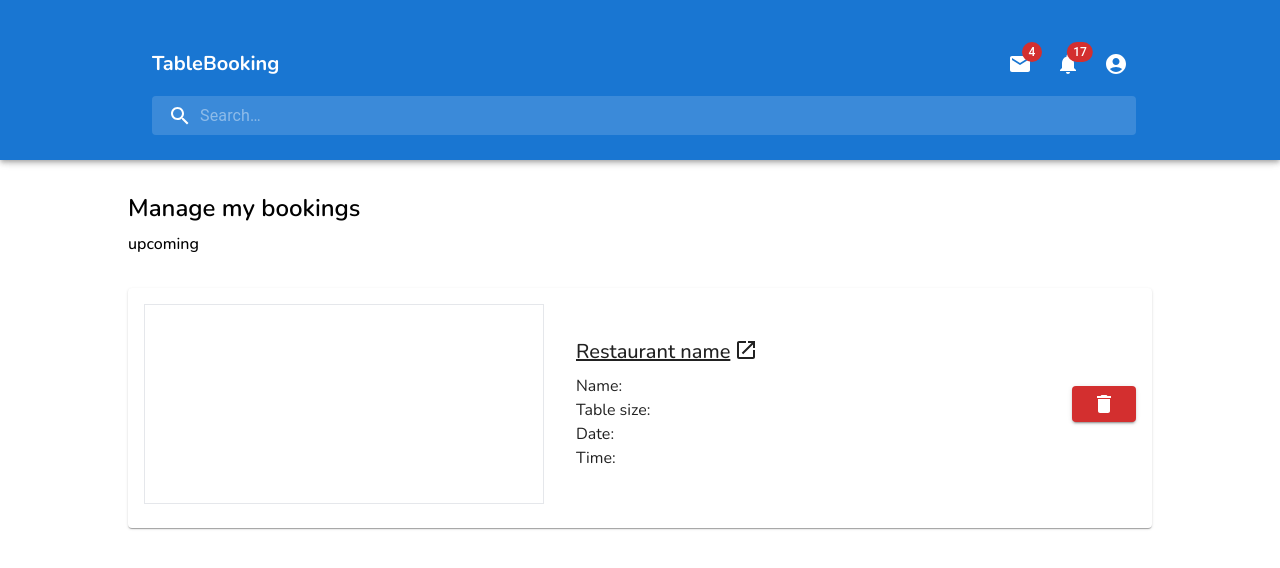
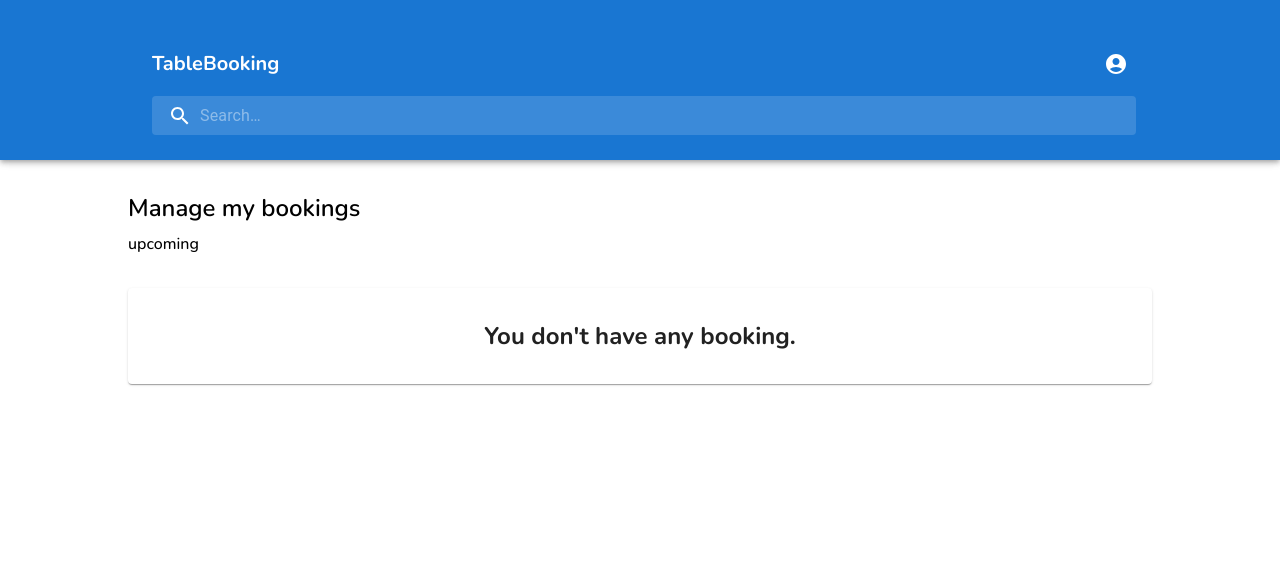
Before and after one commit to fixbasse/restaurants-booking-nextjs-mui, a Next.js app in the folder client/: page /manage in a window 1280 px wide. Shown: the top 568 px of the page. Built offline with nearby package versions, Linux system fonts and the light colour scheme.

Commit message:
update zustand and count

```diff
--- a/client/app/(restaurants)/booking/page.tsx
+++ b/client/app/(restaurants)/booking/[id]/page.tsx
@@ -1,5 +1,5 @@
 import React from 'react'
-import { BookingForm } from './_components/booking-form'
+import { BookingForm } from '../_components/booking-form'
 
 const BookingPage = () => {
     return (
--- a/client/app/(restaurants)/content/_components/main-content.tsx
+++ b/client/app/(restaurants)/content/_components/main-content.tsx
@@ -70,7 +70,7 @@ export const MainContent = () => {
 
             {/* Button */}
             <Link
-                href='/booking'
+                href={`/booking/${data.id}`}
                 className='mx-auto w-full text-center pt-4 hidden md:block'>
                 <Button
                     sx={{
--- a/client/app/(restaurants)/manage/_components/manage-card.tsx
+++ b/client/app/(restaurants)/manage/_components/manage-card.tsx
@@ -1,11 +1,15 @@
+'use client'
+
 import * as React from 'react';
-import Box from '@mui/material/Box';
 import Button from '@mui/material/Button';
 import { Card, CardContent, CardMedia } from '@mui/material';
 import OpenInNewIcon from '@mui/icons-material/OpenInNew';
 import DeleteIcon from '@mui/icons-material/Delete';
+import { useBookingStore } from '@/hooks/use-booking-store';
 
 export default function ManageBookingCard() {
+    const { cart } = useBookingStore();
+
     return (
         <div>
             <div className='mb-8'>
@@ -18,7 +22,12 @@ export default function ManageBookingCard() {
             </div>
 
             <Card>
-                <CardContent className='flex items-center justify-between'>
+                {cart.length
+                    ? cart.map((item) => (
+
+                        <CardContent
+                            key={item.id}
+                            className='flex items-center justify-between'>
                             <section className='flex items-center gap-8'>
                                 <CardMedia
                                     sx={{
@@ -40,25 +49,25 @@ export default function ManageBookingCard() {
                                     <div>
                                         Name:
                                         <span className='pl-1'>
-
+                                            {item.name}
                                         </span>
                                     </div>
                                     <div>
                                         Table size:
                                         <span className='pl-1'>
-
+                                            {item.size}
                                         </span>
                                     </div>
                                     <div>
                                         Date:
                                         <span className='pl-1'>
-
+                                            {item.date}
                                         </span>
                                     </div>
                                     <div>
                                         Time:
                                         <span className='pl-1'>
-
+                                            {item.time}
                                         </span>
                                     </div>
                                 </div>
@@ -73,6 +82,14 @@ export default function ManageBookingCard() {
                                 <DeleteIcon />
                             </Button>
                         </CardContent>
+                    ))
+                    : (
+                        <div className='p-8 text-center font-bold text-2xl'>
+                            You don't have any booking.
+                        </div>
+                    )
+                }
+
             </Card>
         </div>
     );
--- a/client/app/layout.tsx
+++ b/client/app/layout.tsx
@@ -2,6 +2,7 @@ import type { Metadata } from "next";
 import { Inter, Nunito } from "next/font/google";
 import "./globals.css";
 import TopBar from "@/components/top-bar";
+import Hydration from "@/components/hydration";
 
 const inter = Nunito({ subsets: ["latin"] });
 
@@ -18,13 +19,14 @@ export default function RootLayout({
   return (
     <html lang="en">
       <body className={inter.className}>
+        <Hydration>
 
-        {/* <Navbar /> */}
-        <TopBar />
-        <div className="max-[425px]:px-4 px-10 lg:px-32 pb-8 pt-[12rem]">
-          {children}
-        </div>
+          <TopBar />
+          <div className="max-[425px]:px-4 px-10 lg:px-32 pb-8 pt-[12rem]">
+            {children}
+          </div>
 
+        </Hydration>
       </body>
     </html>
   );
--- /dev/null
+++ b/client/components/hydration.tsx
@@ -0,0 +1,29 @@
+'use client'
+
+import { useBookingStore } from '@/hooks/use-booking-store';
+import React, { useEffect, useState } from 'react'
+
+interface HydrationProps {
+    children: React.ReactNode;
+};
+
+const Hydration = ({
+    children
+}: HydrationProps) => {
+    const [hydrated, setHydrated] = useState(false);
+
+    useEffect(() => {
+        useBookingStore.persist.rehydrate();
+        setHydrated(true);
+    }, []);
+
+    if (!hydrated) return null;
+
+    return (
+        <>
+            {children}
+        </>
+    )
+}
+
+export default Hydration
--- a/client/components/modal.tsx
+++ b/client/components/modal.tsx
@@ -3,6 +3,7 @@ import Box from '@mui/material/Box';
 import Button from '@mui/material/Button';
 import Typography from '@mui/material/Typography';
 import Modal from '@mui/material/Modal';
+import { useBookingStore } from '@/hooks/use-booking-store';
 
 const style = {
     position: 'absolute' as 'absolute',
@@ -13,7 +14,8 @@ const style = {
     bgcolor: 'background.paper',
     boxShadow: 24,
     p: 2,
-    border: '1px solid'
+    border: '1px solid',
+    borderRadius: '4px'
 };
 
 interface ModalLayoutProps {
@@ -34,6 +36,9 @@ export default function ModalLayout({
     const [open, setOpen] = React.useState(false);
     const handleOpen = () => setOpen(true);
     const handleClose = () => setOpen(false);
+    const { add } = useBookingStore();
+
+    const booked = { name, size, date, time };
 
     return (
         <div>
@@ -53,12 +58,12 @@ export default function ModalLayout({
                 aria-describedby="modal-modal-description"
             >
                 <Box sx={style}>
-                    <h4 className='text-xl font-semibold pb-2'>
+                    <h4 className='text-xl font-bold pb-2'>
                         Do you want to make this booking?
                     </h4>
 
                     <div>
-                        <h4  className='font-medium pb-2'>
+                        <h4 className='font-semibold pb-2'>
                             Restaurant name
                         </h4>
 
@@ -101,8 +106,9 @@ export default function ModalLayout({
                             cancel
                         </Button>
                         <Button
+                            disabled={!booked}
                             type='submit'
-                            onClick={handleOpen}
+                            onClick={() => add(booked)}
                             variant="contained"
                             className=""
                             sx={{
--- a/client/components/top-bar.tsx
+++ b/client/components/top-bar.tsx
@@ -6,14 +6,12 @@ import AppBar from '@mui/material/AppBar';
 import Box from '@mui/material/Box';
 import Toolbar from '@mui/material/Toolbar';
 import IconButton from '@mui/material/IconButton';
-import Typography from '@mui/material/Typography';
 import InputBase from '@mui/material/InputBase';
 import Badge from '@mui/material/Badge';
 import SearchIcon from '@mui/icons-material/Search';
 import AccountCircle from '@mui/icons-material/AccountCircle';
-import MailIcon from '@mui/icons-material/Mail';
-import NotificationsIcon from '@mui/icons-material/Notifications';
 import Link from 'next/link';
+import { useBookingStore } from '@/hooks/use-booking-store';
 
 const Search = styled('div')(({ theme }) => ({
     position: 'relative',
@@ -56,48 +54,30 @@ const StyledInputBase = styled(InputBase)(({ theme }) => ({
 }));
 
 export default function TopBar() {
-    const [anchorEl, setAnchorEl] = React.useState<null | HTMLElement>(null);
-    const [mobileMoreAnchorEl, setMobileMoreAnchorEl] =
-        React.useState<null | HTMLElement>(null);
-
-    const handleProfileMenuOpen = (event: React.MouseEvent<HTMLElement>) => {
-        setAnchorEl(event.currentTarget);
-    };
+    const { count } = useBookingStore();
 
     const menuId = 'primary-search-account-menu';
     return (
         <>
             <AppBar className='fixed max-h-[160px] h-[160px] w-full py-8 max-[425px]:px-4 px-10 lg:px-32 z-50'>
                 <Toolbar className='px-0'>
-                        <Link href='/' className='font-bold text-xl'>
-                            TableBooking
-                        </Link>
+                    <Link href='/' className='font-bold text-xl'>
+                        TableBooking
+                    </Link>
                     <Box sx={{ flexGrow: 1 }} />
                     <Box>
-                        <IconButton size="large" aria-label="show 4 new mails" color="inherit">
-                            <Badge badgeContent={4} color="error">
-                                <MailIcon />
-                            </Badge>
-                        </IconButton>
-                        <IconButton
-                            size="large"
-                            aria-label="show 17 new notifications"
-                            color="inherit"
-                        >
-                            <Badge badgeContent={17} color="error">
-                                <NotificationsIcon />
-                            </Badge>
-                        </IconButton>
                         <IconButton
                             size="large"
                             edge="end"
                             aria-label="account of current user"
                             aria-controls={menuId}
                             aria-haspopup="true"
-                            onClick={handleProfileMenuOpen}
                             color="inherit"
                         >
-                            <AccountCircle />
+                            <Badge badgeContent={count()} color="error">
+                                <AccountCircle />
+                            </Badge>
+
                         </IconButton>
                     </Box>
                 </Toolbar>
--- /dev/null
+++ b/client/hooks/use-booking-store.tsx
@@ -0,0 +1,75 @@
+import { bookingDataType, restaurantDataTypes } from '@/types/types';
+import { create } from 'zustand';
+import { persist } from 'zustand/middleware';
+
+interface CartItem extends bookingDataType {
+    count: number;
+};
+
+type CartStore = {
+    cart: CartItem[],
+    count: () => number;
+    add: (product: bookingDataType) => void,
+    remove: (idProduct: string) => void,
+    removeAll: () => void
+};
+
+export const useBookingStore = create<CartStore>()(
+    persist(
+        (set, get) => ({
+            cart: [],
+            // totalPrice: () => {
+            //     const { cart } = get();
+            //     if (cart.length) return cart.map(item => item.price).reduce((prev, curr) => prev + curr);
+            // },
+            count: () => {
+                const { cart } = get();
+                if (cart.length) {
+                    return cart.map(item => item.count).reduce((prev, curr) => prev + curr);
+                }
+
+                return 0;
+            },
+            add: (product: bookingDataType) => {
+                const { cart } = get();
+                const updatedCart = updateCart(product, cart)
+                set({ cart: updatedCart });
+            },
+            remove: (idProduct: string) => {
+                const { cart } = get();
+                const updatedCart = removeCart(idProduct, cart)
+                set({ cart: updatedCart });
+            },
+            removeAll: () => set({ cart: [] }),
+        }),
+        { name: 'bookingItem' } // localstorage
+    ));
+
+//* add
+function updateCart(product: bookingDataType, cart: CartItem[]): CartItem[] {
+    const cartItem = { ...product, count: 1 } as CartItem;
+
+    const productOnCart = cart.map(item => item.id).includes(product.id);
+
+    if (!productOnCart) cart.push(cartItem)
+    else {
+        return cart.map(item => {
+            if (item.id === product.id)
+                return { ...item, count: item.count + 1 } as CartItem;
+            return item
+        })
+    }
+
+    return cart;
+};
+
+//* remove
+function removeCart(idProduct: string, cart: CartItem[]): CartItem[] {
+    return cart.map(item => {
+        if (item.id === idProduct)
+            return { ...item, count: item.count - 1 }
+        return item;
+    }).filter(item => {
+        return item.count;
+    });
+};
--- a/client/package.json
+++ b/client/package.json
@@ -19,7 +19,8 @@
     "next": "14.1.4",
     "react": "^18",
     "react-dom": "^18",
-    "react-hook-form": "^7.51.3"
+    "react-hook-form": "^7.51.3",
+    "zustand": "^4.5.2"
   },
   "devDependencies": {
     "@types/node": "^20",
```
Also changed, not shown: client/app/(restaurants)/booking/_components/booking-form.tsx (+26 -16 lines), client/types/types.ts (+8 -0 lines), 2 other files (tests, documents, lock files or other folders). Lines whose indentation alone changed are shown as unchanged.
